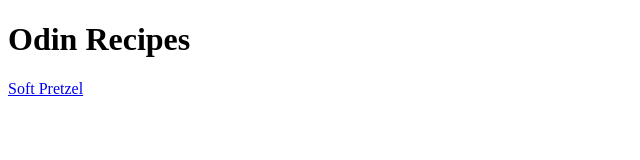
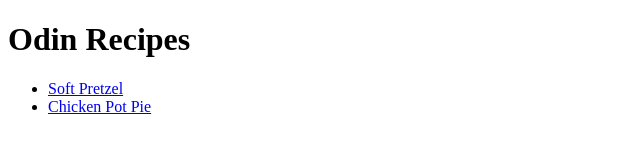
Before and after one commit to Fallen786/odin-recipes, a plain HTML site: page index.html in a window 1280 px wide. Shown: the whole page, without its empty margins (0-640 px from the left). Drawn offline with Linux system fonts and the light colour scheme.

Commit message:
Add link to cpp recipe

```diff
--- a/index.html
+++ b/index.html
@@ -7,6 +7,8 @@
     </head>
     <body>
         <h1>Odin Recipes</h1>
-        <a href="recipes/soft-pretzel.html" rel="noreferrer">Soft Pretzel</a>
+        <ul>
+            <li><a href="recipes/soft-pretzel.html" rel="noreferrer">Soft Pretzel</a></li>
+            <li><a href="recipes/chicken-pot-pie.html" rel="noreferrer">Chicken Pot Pie</a></li>
     </body>
 </html>
```
